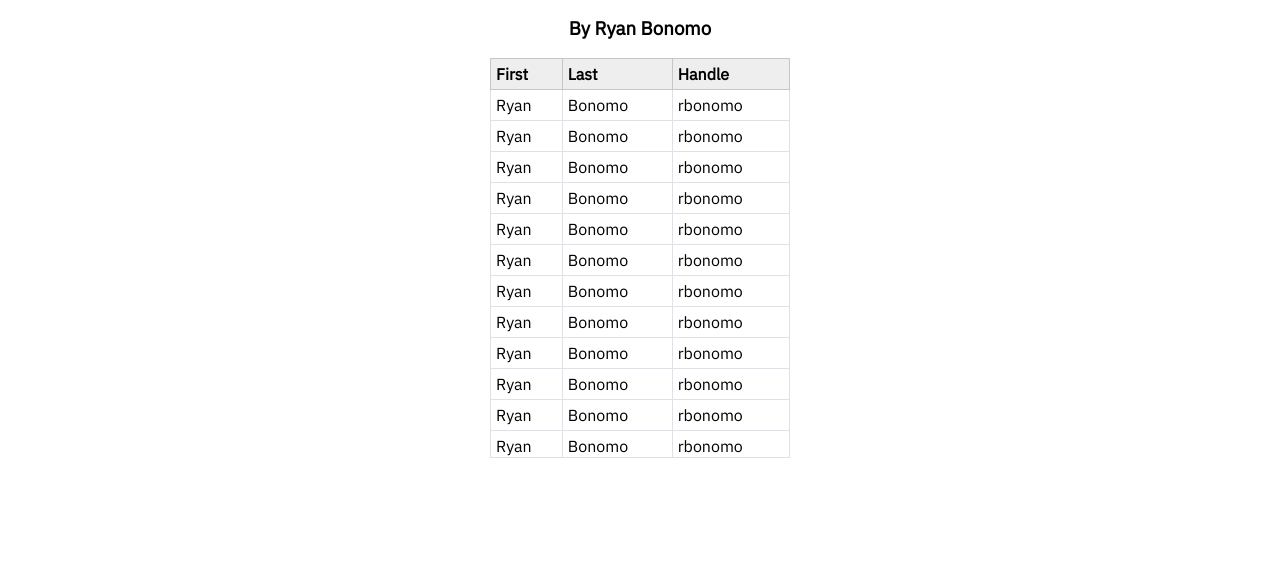
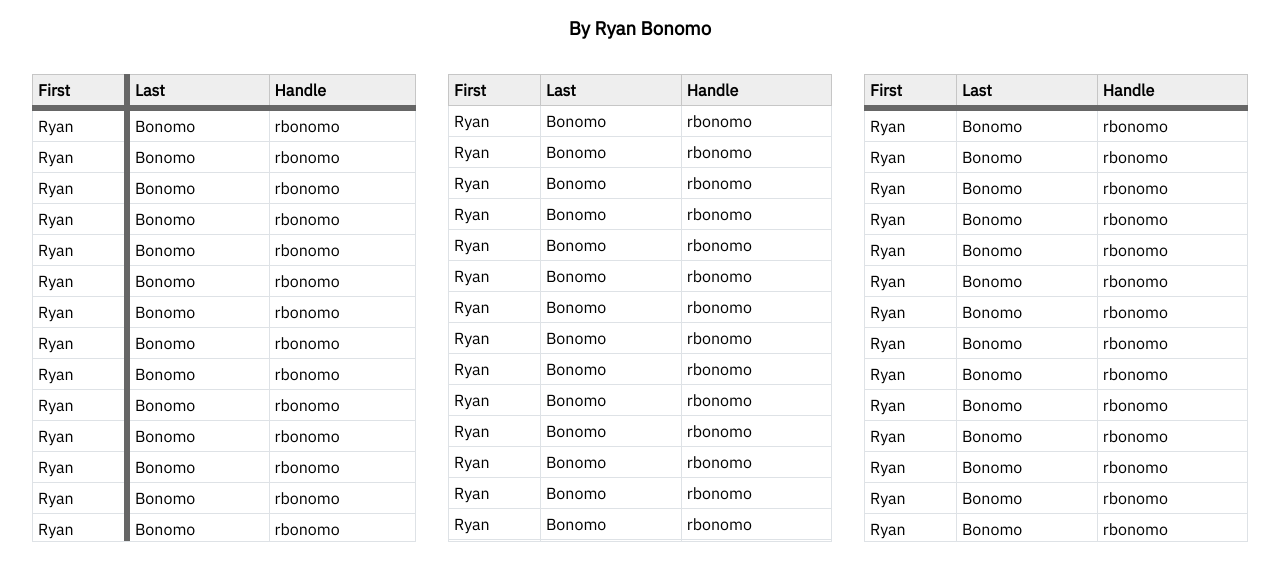
Before and after one commit to rbonomo/bettertable, a website: page index.html in a window 1280 px wide. Shown: the part 61-642 px from the top of the page. Drawn offline with nearby package versions, Linux system fonts and the light colour scheme.

Commit message:
Make the table work in a flex child.

```diff
--- a/index.html
+++ b/index.html
@@ -13,7 +13,17 @@
     <div class="p-3">
       <h1>Better Table</h1>
       <h3>By Ryan Bonomo</h3>
-      <div class="example-table-container" id="betterTable1"></div>
+      <div class="examples">
+        <div class="example-item">
+          <div class="example-table-container" id="betterTable1"></div>
+        </div>
+        <div class="example-item">
+          <div class="example-table-container" id="betterTable2"></div>
+        </div>
+        <div class="example-item">
+          <div class="example-table-container" id="betterTable3"></div>
+        </div>
+      </div>
     </div>
     <script>
       var tableData = [
@@ -65,7 +75,10 @@
       ];
       var tableHeaders = ['First', 'Last', 'Handle'];
       var betterTableContainerElement = $('#betterTable1');
-
+      var betterTable1 = new BetterTable(betterTableContainerElement, tableHeaders, tableData);
+      var betterTableContainerElement = $('#betterTable2');
+      var betterTable1 = new BetterTable(betterTableContainerElement, tableHeaders, tableData);
+      var betterTableContainerElement = $('#betterTable3');
       var betterTable1 = new BetterTable(betterTableContainerElement, tableHeaders, tableData);
     </script>
   </body>
--- a/js/bettertable.js
+++ b/js/bettertable.js
@@ -62,10 +62,15 @@ FixedHeader.prototype.initialize = function() {
 
   setTimeout(function() {
     this.update();
+    this.containerElement.height(this.rootElement.height());
     this.rootElement.css('visibility', 'visible');
-  }.bind(this), 10);
+  }.bind(this), 50);
 
-  $(window).resize(this.update.bind(this));
+  $(window).resize(function() {
+    setTimeout(function() {
+      this.update();
+    }.bind(this), 50);
+  }.bind(this));
 }
 
 FixedHeader.prototype.update = function() {
--- a/scss/bettertable.scss
+++ b/scss/bettertable.scss
@@ -25,11 +25,14 @@ h1, h3 {
 /* Fixed Header Container */
 
 .fixed-header-container {
+  width: 100%;
+  flex: 1 0 auto;
 
   table {
     table-layout: fixed;
     width: auto;
     margin-bottom: 0;
+    position: absolute;
 
     th {
       overflow: hidden;
--- a/scss/main.scss
+++ b/scss/main.scss
@@ -15,10 +15,20 @@ h1 {
   padding: 1rem;
 }
 
+.examples {
+  display: flex;
+  height: 500px;
+  width: 100%;
+
+  .example-item {
+    flex: 1 0 30%;
+    padding: 1rem;
+  }
+}
+
 .example-table-container {
-  width: 300px;
-  height: 400px;
-  margin: 0 auto;
+  width: 100%;
+  height: 100%;
 
   .table-container {
     &::-webkit-scrollbar-track {
@@ -55,3 +65,24 @@ h1 {
     }
   }
 }
+
+#betterTable1 {
+  .fixed-header {
+    th {
+      border-bottom: 6px solid #666;
+    }
+  }
+  th, td {
+    &:first-child {
+      border-right: 6px solid #666;
+    }
+  }
+}
+
+#betterTable3 {
+  .fixed-header {
+    th {
+      border-bottom: 6px solid #666;
+    }
+  }
+}
```
Also changed, not shown: css/bettertable.css, css/main.css.
